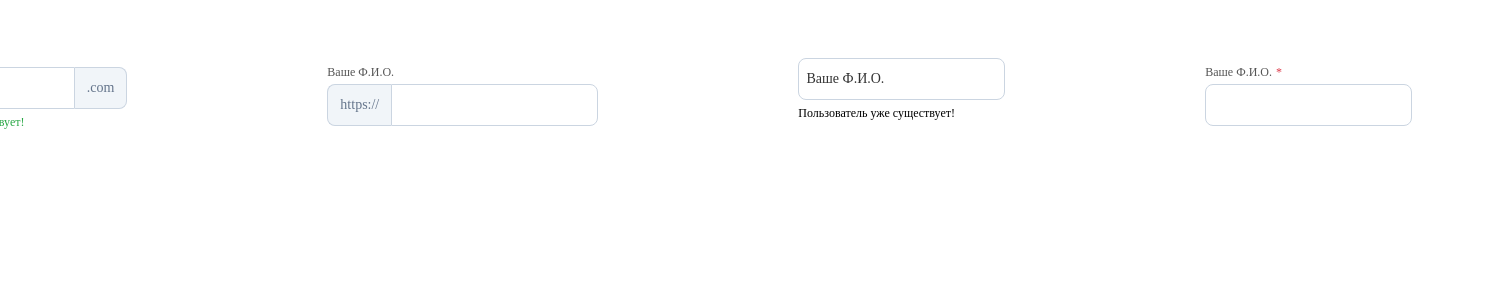
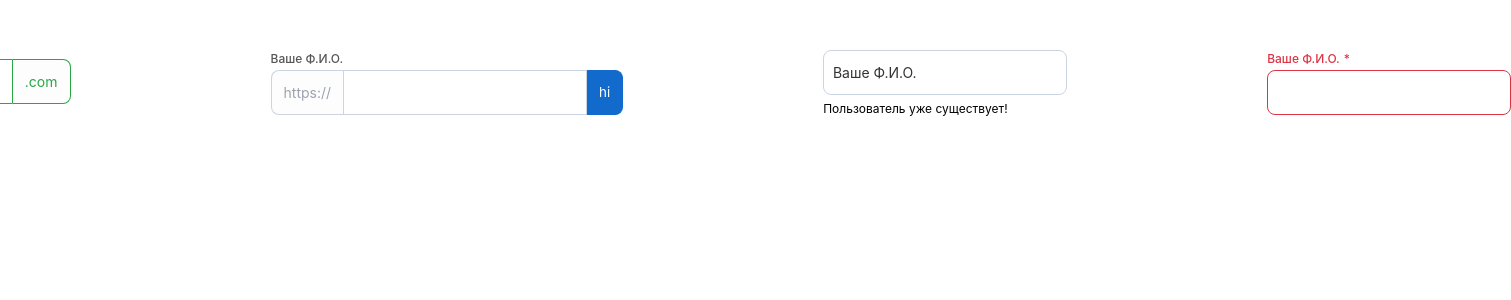
Before and after one commit to zafaruralov/ui-kit, a Vue app: page / in a window 1280 px wide. Shown: the top 300 px of the page, 1511 px wide, since content can reach past the window. Built offline with nearby package versions, Linux system fonts and the light colour scheme.

Commit message:
refactor: adding input story book

```diff
--- a/src/App.vue
+++ b/src/App.vue
@@ -12,7 +12,11 @@
       message="Пользователь уже существует!"
     >
     </InputText>
-    <InputText placeholder="hi" label="Ваше Ф.И.О." :is-static-label="true" preaddon="https://" />
+    <InputText placeholder="hi" label="Ваше Ф.И.О." :is-static-label="true" preaddon="https://">
+      <template #append>
+        <button class="input-button right">hi</button>
+      </template>
+    </InputText>
     <InputText
       v-model="inputValue"
       label="Ваше Ф.И.О."
@@ -21,14 +25,21 @@
       :has-icon-left="false"
       message="Пользователь уже существует!"
     >
-      <img src="/public/favicon.ico" alt="icon" />
     </InputText>
-    <InputText v-model="inputValue" label="Ваше Ф.И.О." placeholder="hi" required readonly :is-static-label="true">
+    <InputText
+      v-model="inputValue"
+      status="error"
+      label="Ваше Ф.И.О."
+      placeholder="hi"
+      required
+      readonly
+      :is-static-label="true"
+    >
     </InputText>
   </div>
 </template>
 <script setup>
-import InputText from "./components/DynamicInput.vue";
+import InputText from "./components/ui/DynamicInput.vue";
 </script>
 <style>
 .need-space {
--- a/src/assets/base.css
+++ b/src/assets/base.css
@@ -3,6 +3,18 @@
   gap: 20px;
   flex-wrap: wrap;
   align-items: center;
+}
+
+*,
+ul,
+p {
+  margin: 0;
+  padding: 0;
+  list-style: none;
+  box-sizing: border-box;
+  scroll-behavior: smooth;
+  outline: none;
+  font-family: "Inter", sans-serif;
 }
 
 :root {
--- a/src/components/DynamicInput.vue
+++ b/src/components/ui/DynamicInput.vue
@@ -21,7 +21,7 @@
       <span v-if="preaddon" class="input-addon left">
         {{ preaddon }}
       </span>
-
+      <slot name="prepend" />
       <slot name="icon-left" />
 
       <slot name="prefix" />
@@ -29,10 +29,13 @@
       <div class="input-container">
         <input
           class="input-element"
-          :class="{
-            'rounded-left-none': preaddon,
-            'rounded-right-none': postaddon || $slots.append || $slots['icon-right'] || $slots.suffix
-          }"
+          :class="[
+            status,
+            {
+              'rounded-left-none': preaddon,
+              'rounded-right-none': postaddon || $slots.append || $slots['icon-right'] || $slots.suffix
+            }
+          ]"
           :type="type"
           :placeholder="!isStaticLabel && !(focused || filled) ? placeholder : ''"
           :disabled="disabled"
@@ -55,13 +58,11 @@
       <slot name="icon-right" />
 
       <slot name="append" />
-
       <span v-if="postaddon" class="input-addon right">
         {{ postaddon }}
       </span>
     </div>
 
-    <!-- Message -->
     <p v-if="message" class="message" :class="status">{{ message }}</p>
   </div>
 </template>
@@ -124,7 +125,7 @@ function onInput(e) {
 }
 </script>
 
-<style scoped>
+<style>
 .input-wrapper {
   display: flex;
   flex-direction: column;
@@ -137,14 +138,37 @@ function onInput(e) {
   font-size: 14px;
 }
 
+.input-button {
+  background-color: var(--color-primary);
+  color: white;
+  display: flex;
+  align-items: center;
+  justify-content: center;
+  padding: 0 12px;
+  height: 45px;
+  border: 1px solid var(--color-primary);
+  cursor: pointer;
+  user-select: none;
+}
+
+.input-button.left {
+  border-right: none;
+  border-radius: 8px 0 0 8px;
+}
+
+.input-button.right {
+  border-left: none;
+  border-radius: 0 8px 8px 0;
+}
+
 .input-addon {
-  background: #f1f5f9;
-  color: #64748b;
+  background: #fdfdfd;
+  color: #9ca3af;
   padding: 0 12px;
   display: flex;
   align-items: center;
   border: 1px solid #cbd5e1;
-  height: 40px;
+  height: 45px;
   white-space: nowrap;
 }
 
@@ -161,7 +185,7 @@ function onInput(e) {
 .input-element {
   flex: 1;
   border: 1px solid #cbd5e1;
-  height: 40px;
+  height: 45px;
   padding: 0 12px;
   outline: none;
   color: #0f172a;
@@ -210,7 +234,7 @@ function onInput(e) {
   top: -2%;
   font-size: 12px;
   padding: 0 4px;
-  background: #f1f5f9;
+  background: #fff;
 }
 
 .required {
@@ -223,11 +247,27 @@ function onInput(e) {
   margin-top: 2px;
 }
 
+.status-error .input-element,
+.status-error .input-addon,
+.status-error .label.floating,
+.status-error .label.static {
+  border-color: var(--color-error, red);
+  color: var(--color-error, red);
+}
+
+.status-success .input-element,
+.status-success .input-addon,
+.status-success .label.floating,
+.status-success .label.static {
+  border-color: var(--color-success, green);
+  color: var(--color-success, green);
+}
+
 .message.error {
   color: var(--color-error, red);
 }
 
 .message.success {
-  color: var(--color-success, green);
+  color: var(--color-success);
 }
 </style>
```
Also changed, not shown: 1 other file (tests, documents, lock files or other folders).
